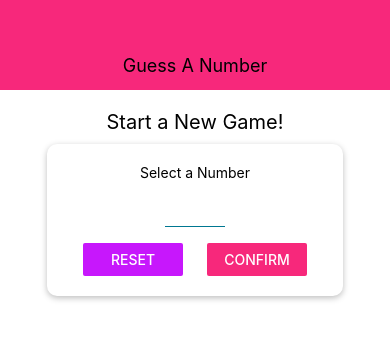
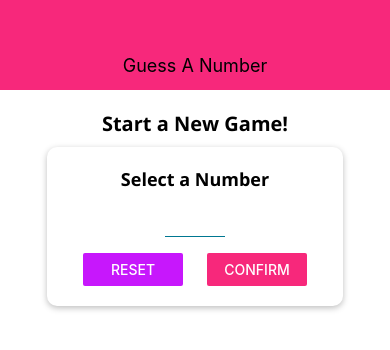
Before and after one commit to mynamavi/rn-build-app, a React Native app: screen / in a window 390 px wide. Shown: the top 350 px of the page. Built offline with nearby package versions, Linux system fonts and the light colour scheme.

Commit message:
Added customs fonts and custom wrapper components Cascade

```diff
--- a/App.js
+++ b/App.js
@@ -1,14 +1,34 @@
 import React, {useState} from 'react';
 import { StyleSheet, Text, View } from 'react-native';
+import *  as Font from 'expo-font';
+import {AppLoading} from 'expo';
 
 import Header from './components/header.component'
 import StartScreen from './screens/start.screen';
 import GameScreen from './screens/game.screen';
 import GameOverScreen from './screens/gameover.screen';
 
+const fetchFonts = () => {
+  return Font.loadAsync({
+    'open-sans': require('./assets/fonts/OpenSans-Regular.ttf'),
+    'open-sans-bold': require('./assets/fonts/OpenSans-Bold.ttf')
+  });
+};
+
 export default function App() {
   const [userNumber, setUserNumber] = useState('');
   const [guessRounds, setGuessRounds] = useState(0);
+  const [fontLoaded, setFontLoaded] = useState(false);
+
+  if(!fontLoaded){
+    return (
+      <AppLoading
+        startAsync={fetchFonts}
+        onFinish={() => setFontLoaded(true)}
+        onError={(error)=>console.log(error)}
+        />
+    )
+  }
 
   const configureNewGameHandler = () =>{
     setGuessRounds(0);
--- /dev/null
+++ b/components/boldText.component.js
@@ -0,0 +1,15 @@
+import React from 'react';
+import { Text, StyleSheet } from 'react-native';
+
+const BoldText = props => (
+  <Text style={{ ...styles.boldText, ...props.style }}>{props.children}</Text>
+);
+
+const styles = StyleSheet.create({
+    boldText: {
+    fontFamily: 'open-sans-bold',
+    fontSize: 18
+  }
+});
+
+export default BoldText;
--- /dev/null
+++ b/components/titleText.component.js
@@ -0,0 +1,15 @@
+import React from 'react';
+import { Text, StyleSheet } from 'react-native';
+
+const TitleText = props => (
+  <Text style={{ ...styles.title, ...props.style }}>{props.children}</Text>
+);
+
+const styles = StyleSheet.create({
+  title: {
+    fontFamily: 'open-sans-bold',
+    fontSize: 18
+  }
+});
+
+export default TitleText;
--- a/screens/game.screen.js
+++ b/screens/game.screen.js
@@ -3,6 +3,7 @@ import  {StyleSheet, Text, View, Button, Alert} from 'react-native';
 
 import NumberContainer from '../components/number.component';
 import Card from '../components/card.component';
+import BoldText from '../components/boldText.component';
 
 
 const generateRandomNumber =(min, max, exclude) =>{
@@ -55,7 +56,7 @@ const GameScreen =(props)=>{
 
     return (
         <View style={styles.screen}>
-            <Text>Opponent's Guess</Text>
+            <BoldText>Opponent's Guess</BoldText>
             <NumberContainer>{currentGuess}</NumberContainer>
             <Card style={styles.buttonContainer}>
                 <Button title='Lower' onPress= {nextGuessHandler.bind(this, 'lower')} />
--- a/screens/gameover.screen.js
+++ b/screens/gameover.screen.js
@@ -1,13 +1,15 @@
 import React from 'react';
 import { StyleSheet, Text, View, Button } from 'react-native';
 
+import TitleText from '../components/titleText.component';
+import BoldText from '../components/boldText.component';
 
 const GameOverScreen = (props) =>{
     return(
         <View style={styles.screen}>
-            <Text>GAME OVER!</Text>
-            <Text>Number Of Rounds: {props.roundCount}</Text>
-            <Text>The Number was : {props.userNumber}</Text>
+            <TitleText>GAME OVER!</TitleText>
+            <BoldText>Number Of Rounds: {props.roundCount}</BoldText>
+            <BoldText>The Number was : {props.userNumber}</BoldText>
             <Button title='Restart Game' onPress={props.onRestart} />
         </View>
     )
--- a/screens/start.screen.js
+++ b/screens/start.screen.js
@@ -10,6 +10,8 @@ import Colors from '../constants/colors.constant';
 import Card from '../components/card.component';
 import Input from '../components/input.component';
 import NumberContainer from '../components/number.component';
+import TitleText from '../components/titleText.component';
+import BoldText from '../components/boldText.component';
 
 const StartScreen = (props) => {
     const [enteredValue, setEnteredValue] = useState('');
@@ -61,10 +63,10 @@ const StartScreen = (props) => {
         <TouchableWithoutFeedback
             onPress={()=>{ Keyboard.dismiss(); }}>
             <View style= {styles.screen}>
-            <Text style={styles.title}>Start a New Game!</Text>
+            <TitleText style={styles.title}>Start a New Game!</TitleText>
 
             <Card style={styles.inputContainer}>
-                <Text>Select a Number</Text>
+             <BoldText>Select a Number</BoldText>
                 <Input
                     style={styles.input}
                     blurOnSubmit
@@ -105,7 +107,7 @@ const styles = StyleSheet.create({
     },
     title:{
         fontSize:20,
-        marginVertical:10
+        marginVertical:10,
     },
     inputContainer:{
         width:300,
```
Also changed, not shown: assets/fonts/OpenSans-Bold.ttf (added), assets/fonts/OpenSans-Regular.ttf (added).
